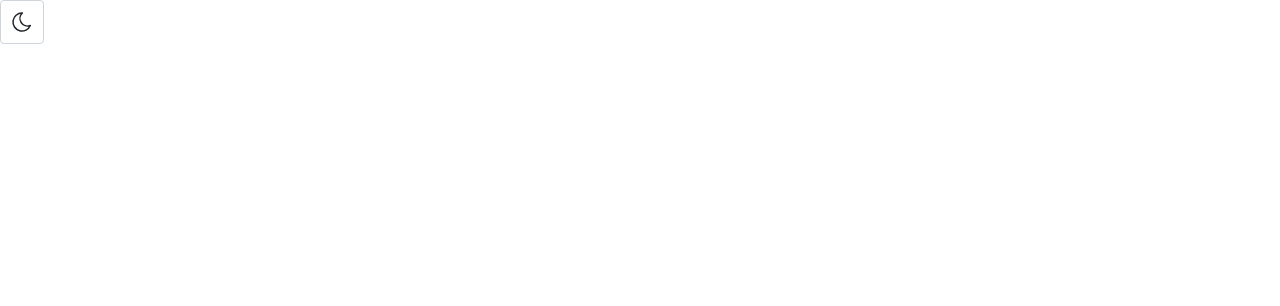
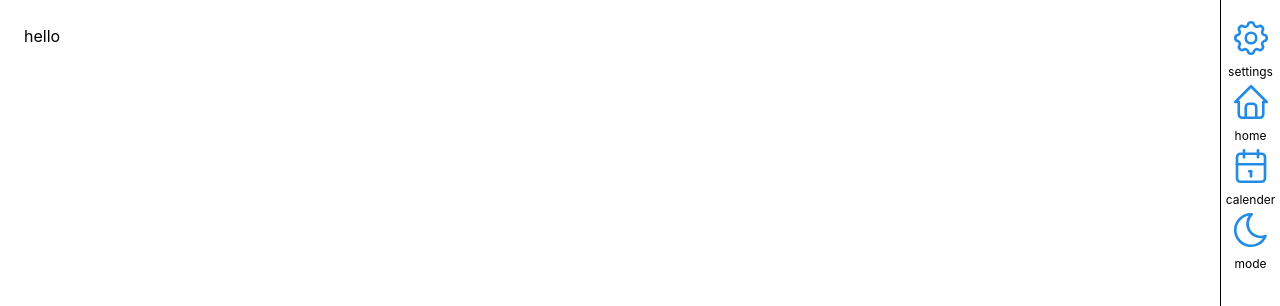
Before and after one commit to Fatih-Ertikin/awqat-io, a Next.js app: page / in a window 1280 px wide. Shown: the top 306 px of the page. Built offline with nearby package versions, Linux system fonts and the light colour scheme.

Commit message:
wip setup

```diff
--- a/src/app/globals.css
+++ b/src/app/globals.css
@@ -200,4 +200,10 @@
   --color-orange-700: var(--mantine-color-orange-7);
   --color-orange-800: var(--mantine-color-orange-8);
   --color-orange-900: var(--mantine-color-orange-9);
+
+  /* --breakpoint-xs: var(--mantine-breakpoint-xs);
+  --breakpoint-sm: var(--mantine-breakpoint-sm);
+  --breakpoint-md: var(--mantine-breakpoint-md);
+  --breakpoint-lg: var(--mantine-breakpoint-lg);
+  --breakpoint-xl: var(--mantine-breakpoint-xl); */
 }
--- a/src/app/layout.tsx
+++ b/src/app/layout.tsx
@@ -3,16 +3,38 @@
 import "@mantine/core/styles.css";
 import "./globals.css";
 import {
+  ActionIcon,
   ColorSchemeScript,
   MantineProvider,
   mantineHtmlProps,
 } from "@mantine/core";
 import type { Metadata } from "next";
+import { ColorSchemeToggle } from "@/components/atoms/color-scheme-toggle";
+import { Anchor } from "@/components/atoms/anchor";
+import { IconCalendar, IconHome, IconSettings } from "@tabler/icons-react";
+import { MenuButton } from "@/components/atoms/menu-button";
 
 export const metadata: Metadata = {
   title: "Awqat.io",
   description: "Islamic Prayer & Important Times & Dates",
 };
+
+function MenuItems() {
+  return (
+    <>
+      <MenuButton
+        icon={<IconSettings size={50} stroke={1.5} />}
+        label="settings"
+      />
+      <MenuButton icon={<IconHome size={50} stroke={1.5} />} label="home" />
+      <MenuButton
+        icon={<IconCalendar size={50} stroke={1.5} />}
+        label="calender"
+      />
+      <ColorSchemeToggle iconSize={50} label="mode" stroke={1.5} />
+    </>
+  );
+}
 
 export default function RootLayout({
   children,
@@ -23,9 +45,34 @@ export default function RootLayout({
     <html lang="en" {...mantineHtmlProps}>
       <head>
         <ColorSchemeScript />
+        <meta name="viewport" content="width=device-width, initial-scale=1.0" />
       </head>
       <body>
-        <MantineProvider>{children}</MantineProvider>
+        <MantineProvider>
+          <div className="flex flex-col min-h-screen">
+            {/* Page content area with sidebar */}
+            <div className="flex flex-1">
+              {/* Main content */}
+              <main className="flex-1 p-6">
+                <div>{children}</div>
+              </main>
+
+              {/* Right sidebar (desktop only) */}
+              <nav className="w-15 p-4 border-l hidden sm:block">
+                <nav className="flex flex-col justify-between align-middle">
+                  <MenuItems />
+                </nav>
+              </nav>
+            </div>
+
+            {/* Bottom mobile nav */}
+            <nav className="sm:hidden p-4 border-t">
+              <div className="flex justify-around">
+                <MenuItems />
+              </div>
+            </nav>
+          </div>
+        </MantineProvider>
       </body>
     </html>
   );
--- a/src/app/page.tsx
+++ b/src/app/page.tsx
@@ -1,6 +1,6 @@
-import { ColorSchemeToggle } from "@/components/color-scheme-toggle";
+import { ColorSchemeToggle } from "@/components/atoms/color-scheme-toggle";
 import { Button } from "@mantine/core";
 
 export default function Home() {
-  return <ColorSchemeToggle />;
+  return <div className="">hello</div>;
 }
--- /dev/null
+++ b/src/components/atoms/anchor.tsx
@@ -0,0 +1,15 @@
+import Link from "next/link";
+import { ComponentProps } from "react";
+
+type AnchorProps = ComponentProps<typeof Link> & {
+  children: React.ReactNode;
+};
+
+export function Anchor(props: AnchorProps) {
+  const { children, ...rest } = props;
+  return (
+    <Link {...rest} className="hover:text-blue-600 dark:hover:text-blue-400">
+      {children}
+    </Link>
+  );
+}
--- /dev/null
+++ b/src/components/atoms/color-scheme-toggle.tsx
@@ -0,0 +1,51 @@
+"use client";
+
+import {
+  useMantineColorScheme,
+  useComputedColorScheme,
+  ActionIconProps,
+} from "@mantine/core";
+import { IconSun, IconMoon } from "@tabler/icons-react";
+import { MenuButton } from "./menu-button";
+
+// Defined in src/app/globals.css
+const GLOBAL_CSS_CLASS_DARK = "dark";
+const GLOBAL_CSS_CLASS_LIGHT = "light";
+
+export type ColorSchemeToggleProps = {
+  iconSize?: ActionIconProps["size"];
+  label?: string;
+  stroke?: number;
+};
+
+export function ColorSchemeToggle(props: ColorSchemeToggleProps) {
+  const { iconSize, label, stroke } = props;
+  const { setColorScheme } = useMantineColorScheme();
+  const computedColorScheme = useComputedColorScheme("light", {
+    getInitialValueInEffect: true,
+  });
+
+  return (
+    <MenuButton
+      label={label}
+      onClick={() =>
+        setColorScheme(computedColorScheme === "light" ? "dark" : "light")
+      }
+      aria-label="color-scheme-toggle-button"
+      icon={
+        <>
+          <IconSun
+            className={GLOBAL_CSS_CLASS_LIGHT}
+            size={iconSize}
+            stroke={stroke}
+          />
+          <IconMoon
+            className={GLOBAL_CSS_CLASS_DARK}
+            size={iconSize}
+            stroke={stroke}
+          />
+        </>
+      }
+    />
+  );
+}
--- /dev/null
+++ b/src/components/atoms/menu-button.tsx
@@ -0,0 +1,20 @@
+import { ActionIcon } from "@mantine/core";
+import type { ReactNode, MouseEventHandler } from "react";
+
+export type MenuButtonProps = {
+  icon: ReactNode;
+  label?: string;
+  onClick?: MouseEventHandler<HTMLButtonElement>;
+};
+
+export function MenuButton(props: MenuButtonProps) {
+  const { icon, label, onClick } = props;
+  return (
+    <div className="flex flex-col items-center space-y-1 text-center max-w-[40px]">
+      <ActionIcon variant="subtle" size="xl" onClick={onClick}>
+        {icon}
+      </ActionIcon>
+      {label && <label className="text-xs">{label}</label>}
+    </div>
+  );
+}
--- a/src/components/color-scheme-toggle.tsx
+++ /dev/null
@@ -1,33 +0,0 @@
-"use client";
-
-import {
-  ActionIcon,
-  useMantineColorScheme,
-  useComputedColorScheme,
-} from "@mantine/core";
-import { IconSun, IconMoon } from "@tabler/icons-react";
-
-// Defined in src/app/globals.css
-const GLOBAL_CSS_CLASS_DARK = "dark";
-const GLOBAL_CSS_CLASS_LIGHT = "light";
-
-export function ColorSchemeToggle() {
-  const { setColorScheme } = useMantineColorScheme();
-  const computedColorScheme = useComputedColorScheme("light", {
-    getInitialValueInEffect: true,
-  });
-
-  return (
-    <ActionIcon
-      onClick={() =>
-        setColorScheme(computedColorScheme === "light" ? "dark" : "light")
-      }
-      variant="default"
-      size="xl"
-      aria-label="Toggle color scheme"
-    >
-      <IconSun className={GLOBAL_CSS_CLASS_LIGHT} stroke={1.5} />
-      <IconMoon className={GLOBAL_CSS_CLASS_DARK} stroke={1.5} />
-    </ActionIcon>
-  );
-}
```
